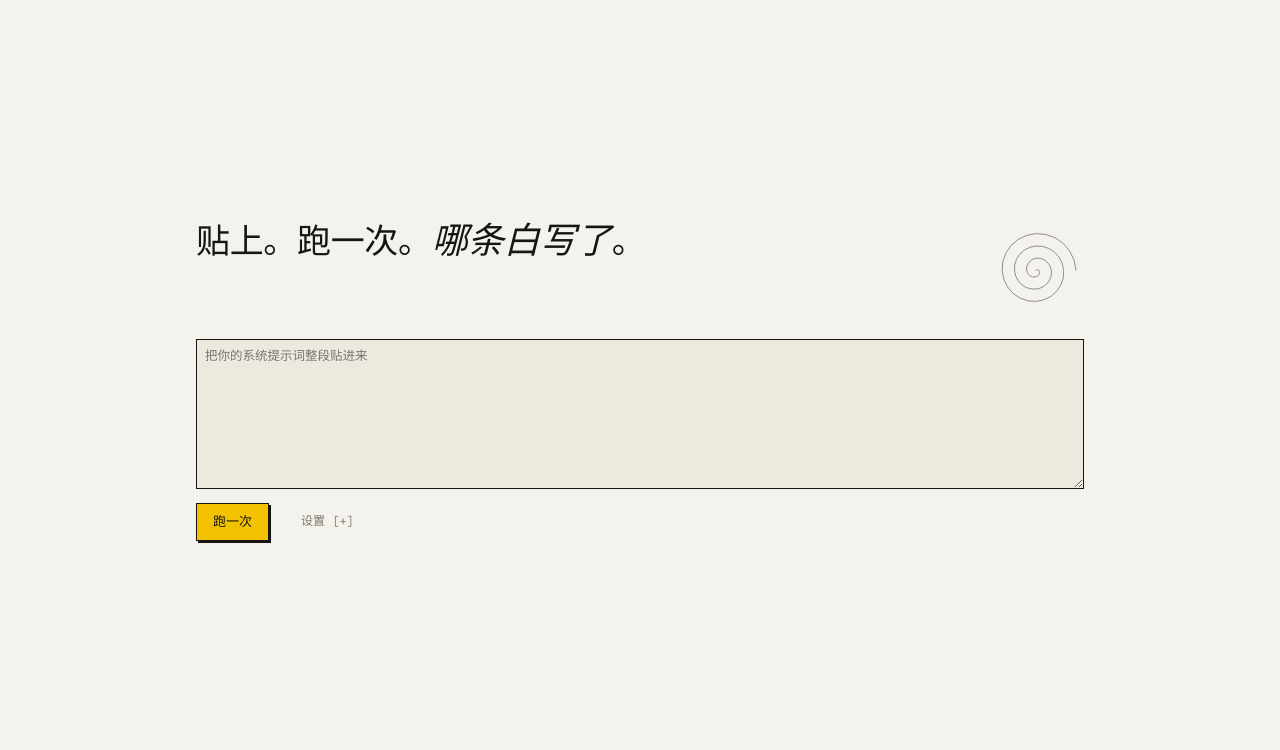
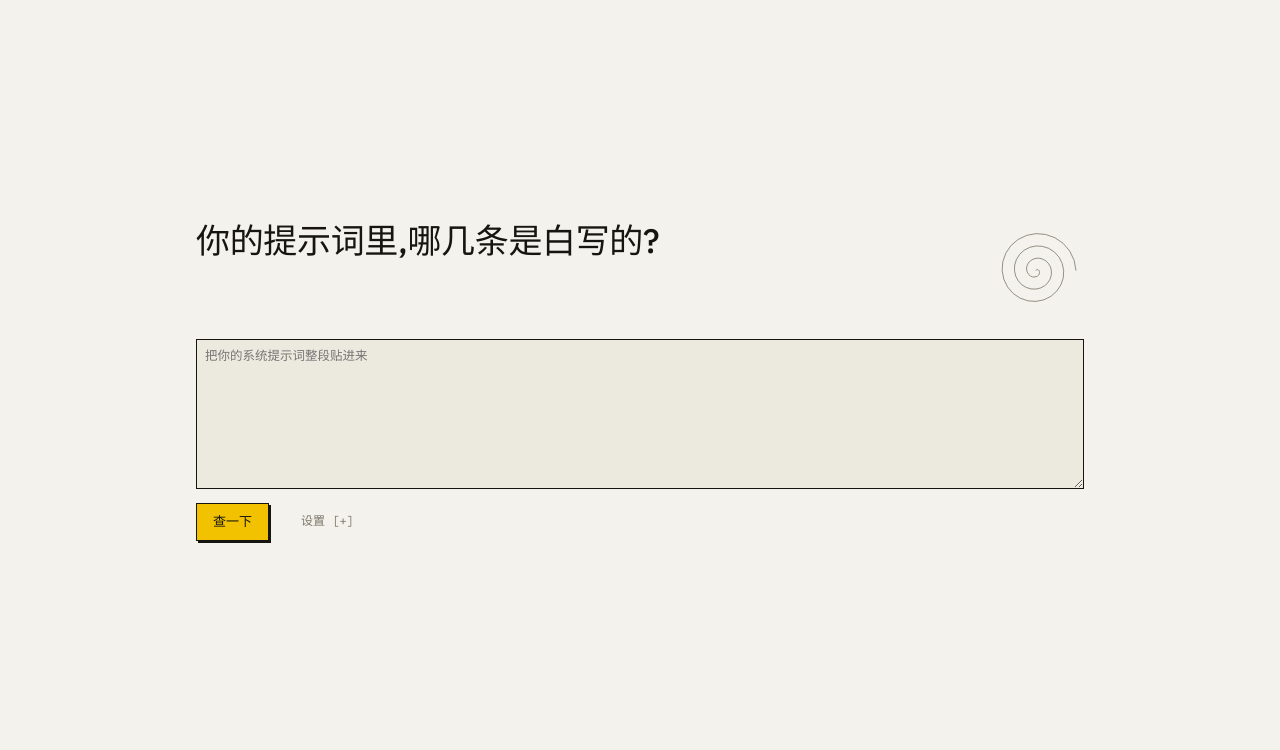
Before and after one commit to Longado/prompt-slim, a website with bundled scripts: page web/index.html in a window 1280 px wide. Shown: the part 48-798 px from the top of the page. Built offline with nearby package versions, Linux system fonts and the light colour scheme.

Commit message:
copy: headline in natural Chinese, drop synthetic italic; button 查一下

```diff
--- a/web/index.html
+++ b/web/index.html
@@ -30,7 +30,7 @@
 <section class="hero" id="sec-hero">
 
   <div class="hero-top">
-    <h1>贴上。跑一次。<em>哪条白写了</em>。</h1>
+    <h1>你的提示词里,哪几条是白写的?</h1>
     <svg class="spiral" viewBox="0 0 120 120" aria-hidden="true" focusable="false">
       <path d="M60 62L60.2 61.4L60.6 60.9L61.4 60.6L62.2 60.7L63.1 61.2L63.8 62L64.3 63.2L64.4 64.6L64.1 66.1L63.2 67.6L61.8 68.8L60 69.7L57.8 70L55.5 69.8L53.2 68.8L51.1 67.1L49.5 64.8L48.5 62L48.2 58.8L48.9 55.6L50.5 52.5L52.9 49.8L56.2 47.8L60 46.6L64.1 46.5L68.3 47.6L72.2 49.8L75.5 53L78 57.2L79.2 62L79.2 67.1L77.8 72.3L75 77L70.9 80.9L65.8 83.7L60 85.1L53.9 84.9L47.8 83.1L42.3 79.7L37.8 74.8L34.6 68.8L33.1 62L33.4 54.9L35.6 47.9L39.6 41.6L45.3 36.5L52.2 32.9L60 31.2L68.1 31.7L76 34.2L83.1 38.9L88.9 45.3L92.8 53.2L94.6 62L94.1 71.1L91.1 79.9L85.8 87.8L78.6 94.2L69.8 98.5L60 100.5L49.9 99.8L40.1 96.4L31.4 90.6L24.5 82.5L19.8 72.8L17.7 62L18.5 50.9L22.3 40.2L28.7 30.7L37.6 23.1L48.2 18L60 15.8L72.1 16.8L83.7 20.9L94 28L102.2 37.6L107.7 49.2L110 62"/>
     </svg>
@@ -41,7 +41,7 @@
   <p class="note" id="len-note" hidden></p>
 
   <div class="hero-actions">
-    <button type="button" id="btn-run" class="primary lg">跑一次</button>
+    <button type="button" id="btn-run" class="primary lg">查一下</button>
     <span id="extract-status" class="note-inline"></span>
 
     <details class="setup" id="setup">
```
